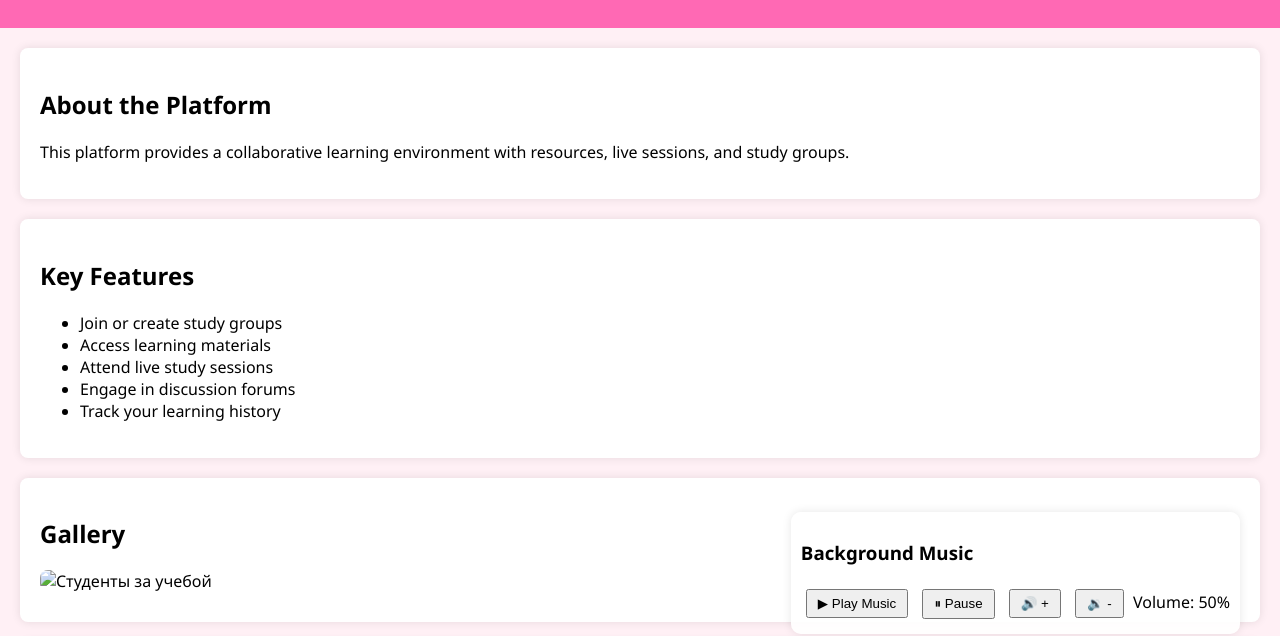
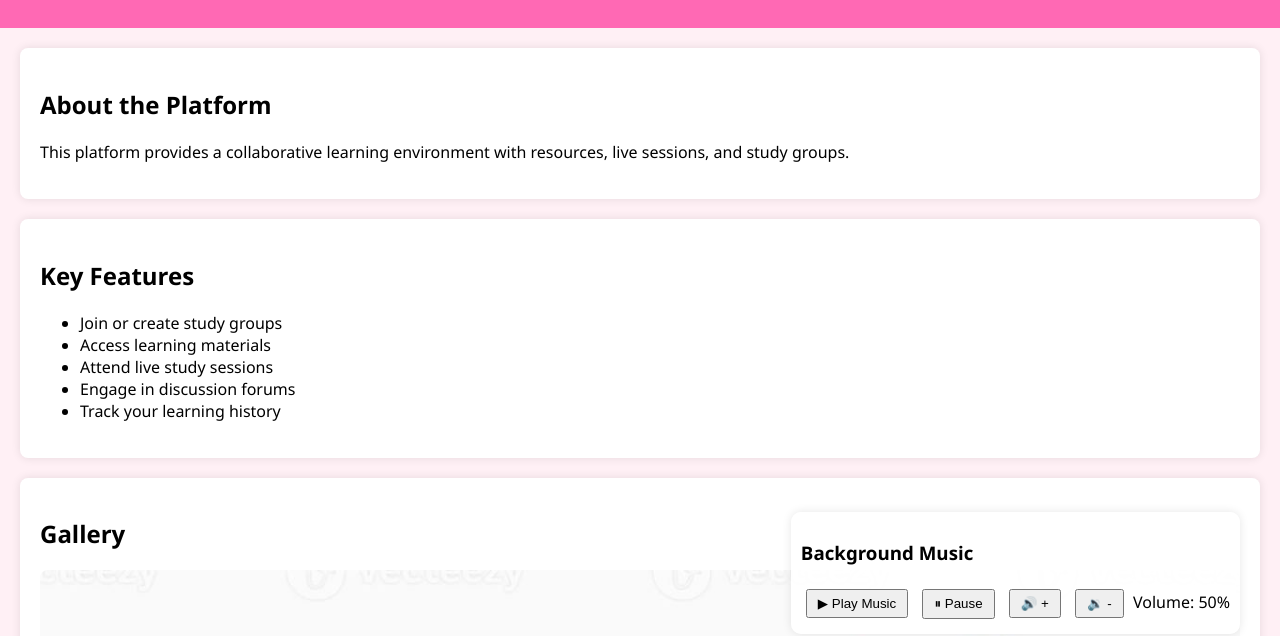
Before and after one commit to ayazhan217/study-platform, a plain HTML site: page index.html in a window 1280 px wide. Shown: the part 126-762 px from the top of the page. Drawn offline with nearby package versions, Linux system fonts and the light colour scheme.

Commit message:
Update index.html

```diff
--- a/index.html
+++ b/index.html
@@ -41,7 +41,7 @@
 
     <section id="gallery">
       <h2>Gallery</h2>
-      <img class="gallery-img" src="images/study-group.jpg" alt="Студенты за учебой" />
+      <img class="gallery-img" src="study-platform/study-group.jpg" alt="Студенты за учебой" />
     </section>
 
     <section>
```
